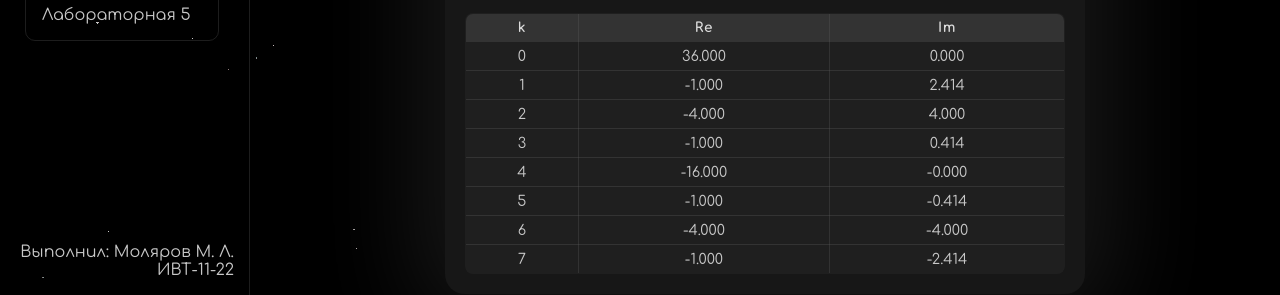
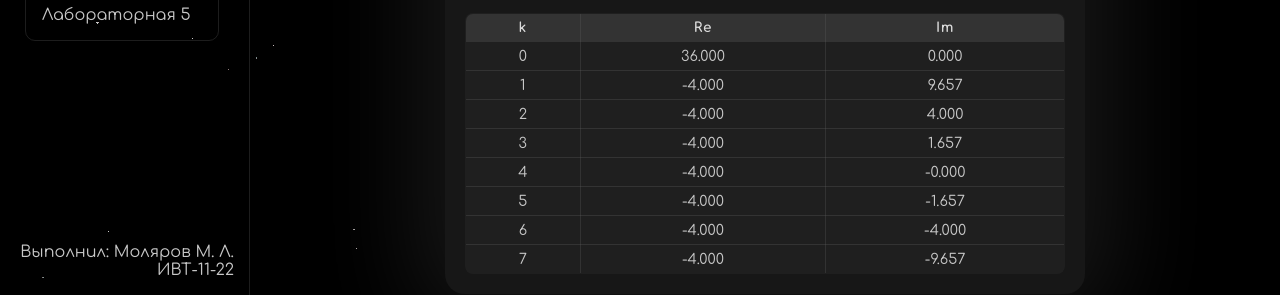
Before and after one commit to gefeeplay/TBA-tasks, a Vue app: page /Lab2 in a window 1280 px wide. Shown: the part 505-800 px from the top of the page. Built offline with nearby package versions, Linux system fonts and the light colour scheme.

Commit message:
lab2 method fix

```diff
--- a/src/components/Lab2.vue
+++ b/src/components/Lab2.vue
@@ -36,53 +36,70 @@ function isPrime(x) {
 
 let usedMethod = "";
 
-/// ---------------- Алгоритм ----------------
+// табличный метод
 function FFT(seq) {
   const N = seq.length;
 
   if (N <= 1) return seq;
-
   if (isPrime(N)) return DFT(seq);
 
-  // находим разложение N = N1 * N2
+  // ---------- найти разложение N = N1 * N2 ----------
   let N1 = -1, N2 = -1;
   for (let i = 2; i <= Math.sqrt(N); i++) {
     if (N % i === 0) { N1 = i; N2 = N / i; break; }
   }
+  if (N1 === -1) return DFT(seq); // на всякий случай
 
-  // шаг 1 таблица n1, n2
-  let table = Array.from({ length: N1 }, () => new Array(N2));
+  // ---------- шаг 1: заполнение таблицы ----------
+  // n = N1 * n2 + n1
+  // => n1 in [0..N1-1], n2 in [0..N2-1]
+  let table = Array.from({ length: N1 }, () => Array.from({ length: N2 }, () => null));
   for (let n = 0; n < N; n++) {
-    let n1 = Math.floor(n / N2), n2 = n % N2;
+    const n1 = n % N1;                // обратимо из n = N1*n2 + n1
+    const n2 = Math.floor(n / N1);
+    // эквивалентно: n = N1*n2 + n1
     table[n1][n2] = seq[n];
   }
 
-  // шаг 2 БПФ по строкам
-  for (let n1 = 0; n1 < N1; n1++) table[n1] = FFT(table[n1]);
+  // ---------- шаг 2: FFT по строкам (длина N2) ----------
+  // каждая строка table[n1] имеет длину N2
+  for (let n1 = 0; n1 < N1; n1++) {
+    // рекурсивный вызов на длине N2
+    table[n1] = FFT(table[n1]);
+  }
 
-  // шаг 3 домножение на поворачивающие множители
+  // ---------- шаг 3: домножение на поворачивающие множители ----------
+  // twiddle: W_N^(n1 * k2)
   for (let n1 = 0; n1 < N1; n1++) {
     for (let k2 = 0; k2 < N2; k2++) {
       table[n1][k2] = table[n1][k2].mul(twiddle(n1 * k2, N));
     }
   }
 
-  // шаг 4 БПФ по столбцам
-  let resultTable = Array.from({ length: N2 }, () => new Array(N1));
+  // ---------- шаг 4: FFT по столбцам (длина N1) ----------
+  // построим таблицу результатов размерности N2 x N1 (строка — k2, столбец — k1)
+  let resultTable = Array.from({ length: N2 }, () => Array.from({ length: N1 }, () => null));
   for (let k2 = 0; k2 < N2; k2++) {
-    let col = [];
+    // собираем столбец: элементы table[n1][k2] для n1=0..N1-1
+    const col = [];
     for (let n1 = 0; n1 < N1; n1++) col.push(table[n1][k2]);
-    let colFFT = FFT(col);
+    const colFFT = FFT(col); // длина N1
     for (let k1 = 0; k1 < N1; k1++) resultTable[k2][k1] = colFFT[k1];
   }
 
-  // шаг 5 развёртка результата
-  let output = [];
+  // ---------- шаг 5: развёртка результата в 1D ----------
+  // k: k = N2 * k1 + k2
+  const output = new Array(N);
   for (let k1 = 0; k1 < N1; k1++) {
-    for (let k2 = 0; k2 < N2; k2++) output.push(resultTable[k2][k1]);
+    for (let k2 = 0; k2 < N2; k2++) {
+      const k = N2 * k1 + k2;
+      output[k] = resultTable[k2][k1]; // resultTable indexed [k2][k1]
+    }
   }
+
   return output;
 }
+
 
 // ---------------- Обёртка с методом ----------------
 function runFFT(seq) {
@@ -172,7 +189,7 @@ const method = ref('');
           </tr>
         </thead>
         <tbody>
-          <tr v-for="(c,i) in output" :key="i">
+          <tr v-for="(c, i) in output" :key="i">
             <td>{{ i }}</td>
             <td>{{ c.re.toFixed(3) }}</td>
             <td>{{ c.im.toFixed(3) }}</td>
@@ -213,9 +230,11 @@ const method = ref('');
 .param-title {
   font-weight: 600;
 }
+
 .param-label {
   padding: 6px 10px;
 }
+
 .param-range {
   width: 12rem;
   text-align: end;
@@ -225,6 +244,6 @@ const method = ref('');
 .method {
   width: 18rem;
   font-size: 0.8rem;
-  text-align:end;
+  text-align: end;
 }
 </style>
```
